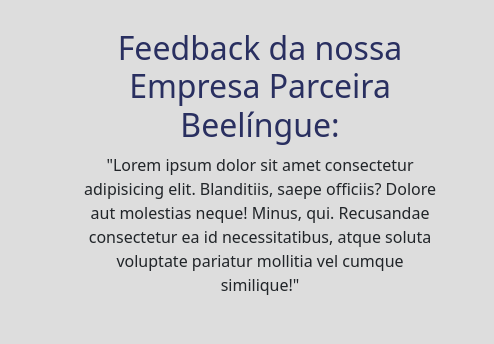
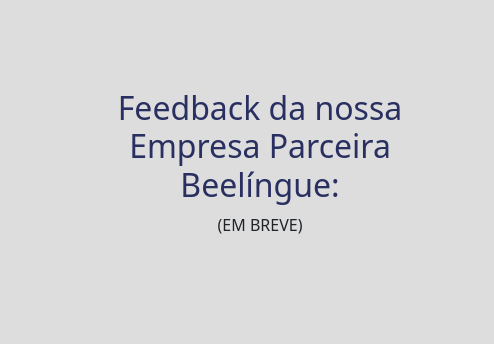
Before and after one commit to marcosvmg/garasu, a plain HTML site: page index.html in a window 1280 px wide. Shown: the part 1023-1367 px from the top of the page, 0-494 px from the left. Drawn offline with nearby package versions, Linux system fonts and the light colour scheme.

Commit message:
Add files via upload
Adição do "Em breve"

```diff
--- a/index.html
+++ b/index.html
@@ -55,7 +55,7 @@
          <h2 class="text-center mb-3 fs-1" style="color: #292F60" id="services" data-aos="zoom-in" data-aos-duration="1250">Nossos Serviços</h2>
           <div class="col-md-4">
             <h2 class="text-center" style="color: #292F60" data-aos="zoom-in" data-aos-duration="1250">Feedback da nossa Empresa Parceira Beelíngue:</h2>
-            <p class="text-center fs-6" data-aos="zoom-in" data-aos-duration="1050">"Lorem ipsum dolor sit amet consectetur adipisicing elit. Blanditiis, saepe officiis? Dolore aut molestias neque! Minus, qui. Recusandae consectetur ea id necessitatibus, atque soluta voluptate pariatur mollitia vel cumque similique!"</p></div>
+            <p class="text-center fs-6" data-aos="zoom-in" data-aos-duration="1050">(EM BREVE)</p></div>
 
             <div class="col-md-4 p-5 " data-aos="zoom-in" data-aos-duration="1500">
               <div id="carouselExampleControls" class="carousel slide" data-bs-ride="carousel">
```
